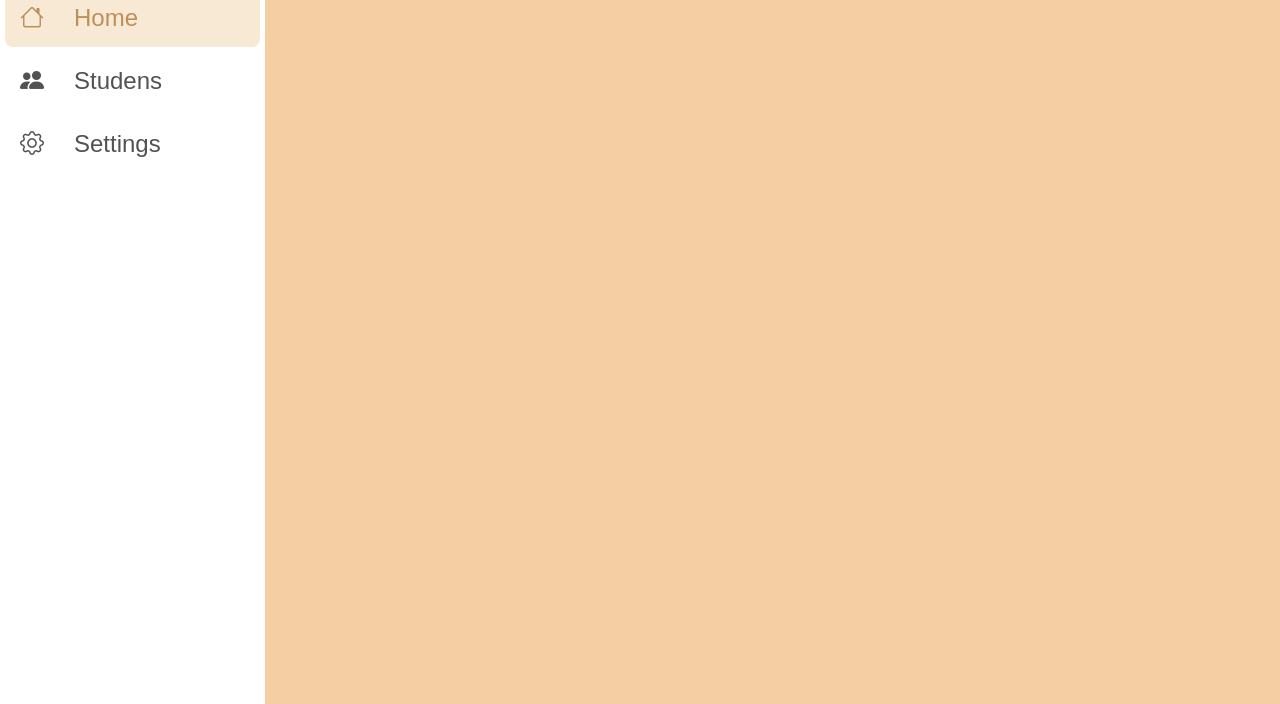
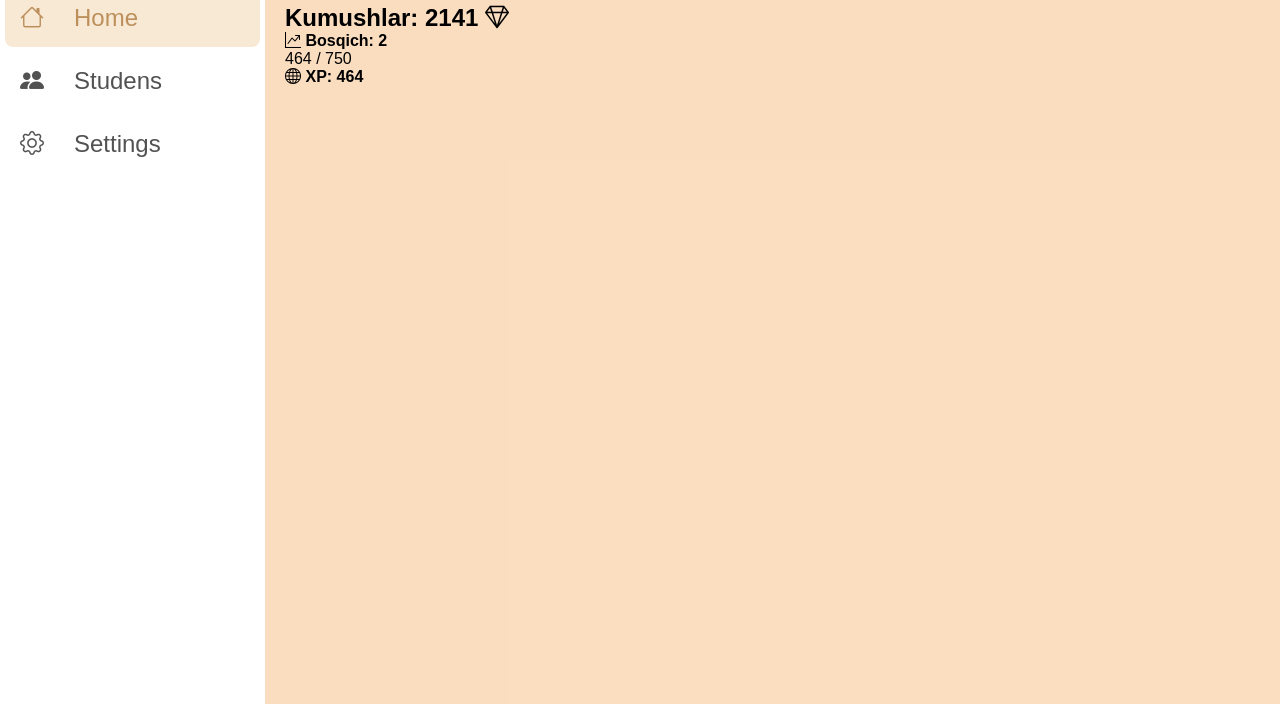
Before and after one commit to DavronbekMamarasulov07/19-dars, a plain HTML site: page index.html in a window 1280 px wide. Shown: the part 96-800 px from the top of the page. Drawn offline with nearby package versions, Linux system fonts and the light colour scheme.

Commit message:
add logo

```diff
--- a/index.html
+++ b/index.html
@@ -5,6 +5,7 @@
     <meta charset="UTF-8">
     <meta name="viewport" content="width=device-width, initial-scale=1.0">
     <title>Home</title>
+    <link rel="shortcut icon" href="./src/images/NJ-logo.png" type="image/x-icon">
     <link rel="stylesheet" href="https://cdn.jsdelivr.net/npm/bootstrap-icons@1.11.3/font/bootstrap-icons.min.css">
     <link rel="stylesheet" href="./src/css/home.css">
 </head>
@@ -35,8 +36,24 @@
                 </ul>
             </div>
             <section id="hero">
-                <div id="result">
+                <div class="hero-content">
+                    <h2>Kumushlar: 2141 <i class="bi bi-gem"></i></h2>
+                    <div class="rating-card">
+                        <div class="rating-card-item">
+                            <i class="bi bi-graph-up-arrow"></i> <strong>Bosqich: <span>2</span></strong>
+                        </div>
+                        <div class="rating-card-box">
+                            <span>464 / 750</span>
+                        </div>
+                        <div class="rating-card-line">
+                            <div class="rating-card-line-item">
 
+                            </div>
+                        </div>
+                        <div class="rating-card-xp-box">
+                            <i class="bi bi-globe"></i> <strong>XP: <span>464</span></strong>
+                        </div>
+                    </div>
                 </div>
             </section>
         </main>
--- a/src/css/auth.css
+++ b/src/css/auth.css
@@ -61,6 +61,7 @@ ul{
 .form-content{
     width: 100%;
     max-width: 450px;
+    min-width: 350px;
     padding: 60px 40px 30px 40px;
     background-color: #fff;
     box-shadow: 0px 0px 10px black;
--- a/src/css/home.css
+++ b/src/css/home.css
@@ -126,7 +126,7 @@ ul{
 
 #hero{
     border-radius: 8px 0 0 0 ;
-    background-color: rgba(236, 153, 64, 0.477);
+    background-color: rgba(245, 185, 121, 0.477);
     width: 100%;
     padding: 20px;
 }
```
Also changed, not shown: src/pages/login.html (+1 -0 lines), src/pages/profile.html (+1 -0 lines), src/pages/register.html (+1 -0 lines).
